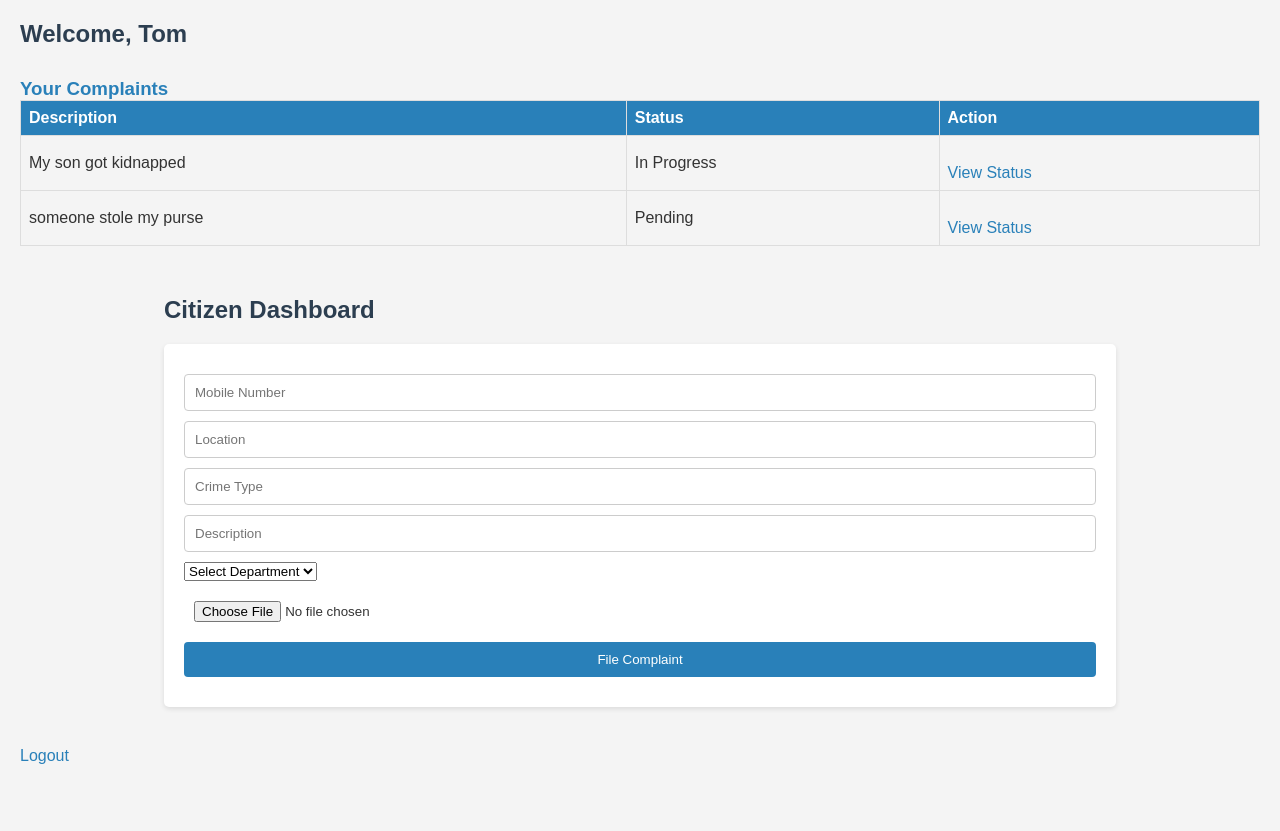
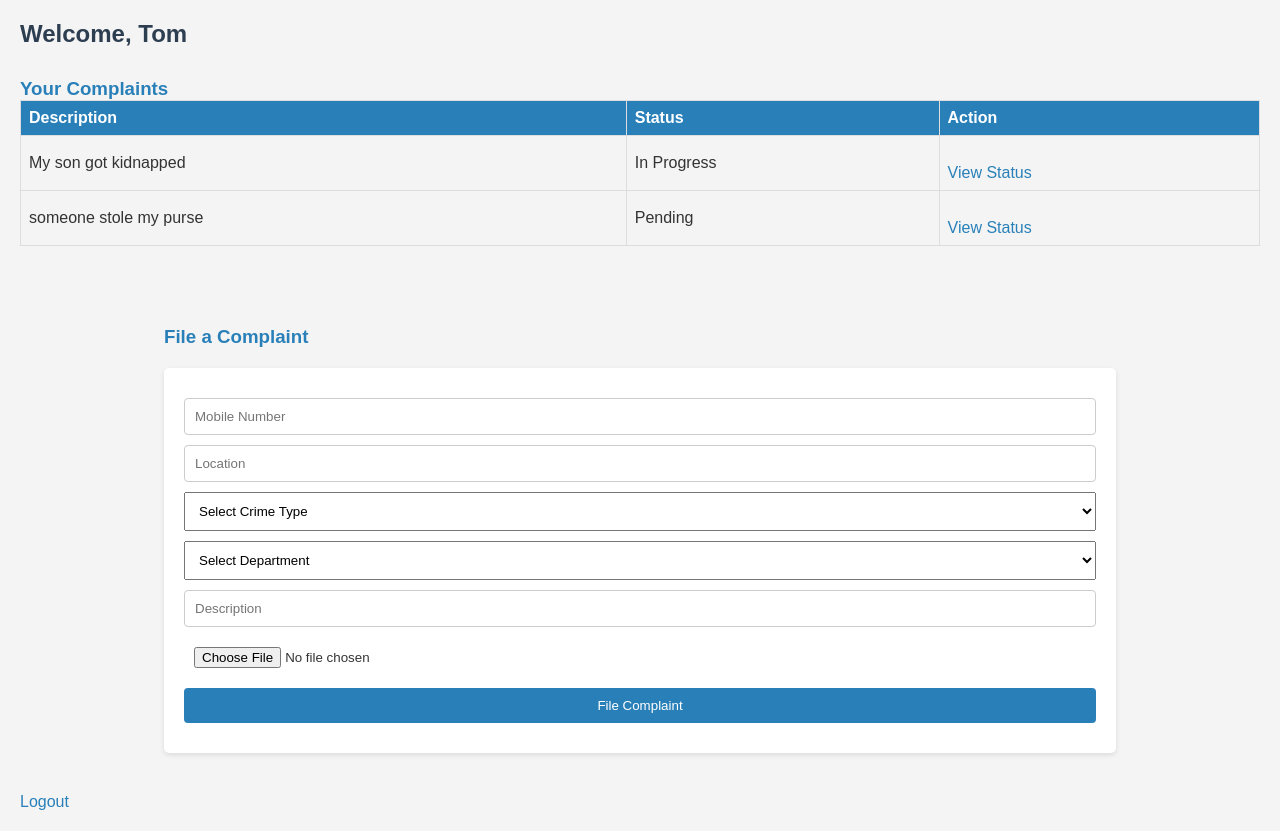
Before and after one commit to tanygit/Crime-Investigation-and-Reporting-System, a Flask app: page /citizen/dashboard in a window 1280 px wide. Before the commit the page ends 764 px from the top, so only its background shows below. Run offline with Flask 3, Linux system fonts and the light colour scheme; the visitor is signed in with stand-in values (Sample User, id 1); data comes from the database, SQL or seed files in the repository.

Commit message:
added feature of selecting department when crime type is selected

```diff
--- a/templates/citizen_dashboard.html
+++ b/templates/citizen_dashboard.html
@@ -5,55 +5,47 @@
     <link rel="stylesheet" href="{{ url_for('static', filename='style.css') }}">
     <title>Citizen Dashboard</title>
     <style>
+        /* Your existing styles */
         body {
             font-family: Arial, sans-serif;
             margin: 0;
             padding: 20px;
             background-color: #f4f4f4;
         }
-
         h2 {
             color: #2c3e50;
             margin-bottom: 20px;
         }
-
         h3 {
             color: #2980b9;
             margin-top: 30px;
         }
-
         table {
             width: 100%;
             border-collapse: collapse;
             margin-bottom: 30px; /* Space between table and other elements */
         }
-
         th, td {
             border: 1px solid #ddd;
             padding: 8px;
             text-align: left;
         }
-
         th {
             background-color: #2980b9;
             color: white;
         }
-
         tr:hover {
             background-color: #f1f1f1; /* Highlight row on hover */
         }
-
         form {
             margin-top: 20px; /* Space above the form */
         }
-
-        input, textarea, button {
+        input, textarea, button, select {
             display: block; /* Each element on a new line */
             margin: 10px 0; /* Space between elements */
             width: 100%; /* Full width */
             padding: 10px; /* Padding for better usability */
         }
-
         button {
             background-color: #2980b9;
             color: white;
@@ -61,22 +53,45 @@
             cursor: pointer;
             transition: background-color 0.3s;
         }
-
         button:hover {
             background-color: #1a5276; /* Darker shade on hover */
         }
-
         a {
             display: inline-block;
             margin-top: 20px;
             text-decoration: none;
             color: #2980b9;
         }
-
         a:hover {
             text-decoration: underline;
         }
     </style>
+    <script>
+        // JavaScript function to update department based on crime type
+        function updateDepartment() {
+            const crimeType = document.getElementById("crime_type").value;
+            const departmentDropdown = document.getElementById("department");
+            departmentDropdown.innerHTML = ""; // Clear existing options
+
+            // Define department options based on selected crime type
+            const crimeToDepartment = {
+                "Robbery": "Crime",
+                "Assault": "Crime",
+                "Fire": "Fire",
+                "Medical Emergency": "Medical",
+                "Accident": "Traffic",
+                // Add more mappings as needed
+            };
+
+            if (crimeType in crimeToDepartment) {
+                const department = crimeToDepartment[crimeType];
+                const option = document.createElement("option");
+                option.value = department;
+                option.text = department;
+                departmentDropdown.add(option);
+            }
+        }
+    </script>
 </head>
 <body>
     <h2>Welcome, {{ citizen['name'] }}</h2>
@@ -103,26 +118,34 @@
         </tbody>
     </table>
 
-
     <div class="container">
-        <h2>Citizen Dashboard</h2>
+        <h3>File a Complaint</h3>
         <form method="POST" action="/citizen/submit_complaint" enctype="multipart/form-data">
             <input type="text" name="mobile" placeholder="Mobile Number" required>
             <input type="text" name="location" placeholder="Location" required>
-            <input type="text" name="crime_type" placeholder="Crime Type" required>
+
+            <!-- Crime Type Dropdown -->
+            <select id="crime_type" name="crime_type" onchange="updateDepartment()" required>
+                <option value="">Select Crime Type</option>
+                <option value="Robbery">Robbery</option>
+                <option value="Assault">Assault</option>
+                <option value="Fire">Fire</option>
+                <option value="Medical Emergency">Medical Emergency</option>
+                <option value="Accident">Accident</option>
+                <!-- Add other crime types as needed -->
+            </select>
+
+            <!-- Department Dropdown -->
+            <select id="department" name="department" required>
+                <option value="">Select Department</option>
+            </select>
+
             <input type="text" name="description" placeholder="Description" required>
-            <select name="department" required>
-                <option value="">Select Department</option>
-                <option value="Police">Police</option>
-                <option value="Fire">Fire</option>
-                <option value="Medical">Medical</option>
-                <!-- Add other departments as needed -->
-            </select>
             <input type="file" name="image">
             <button type="submit">File Complaint</button>
         </form>
-        <!-- Other dashboard content... -->
     </div>
+
     <a href="/citizen/logout">Logout</a>
 </body>
 </html>
```
